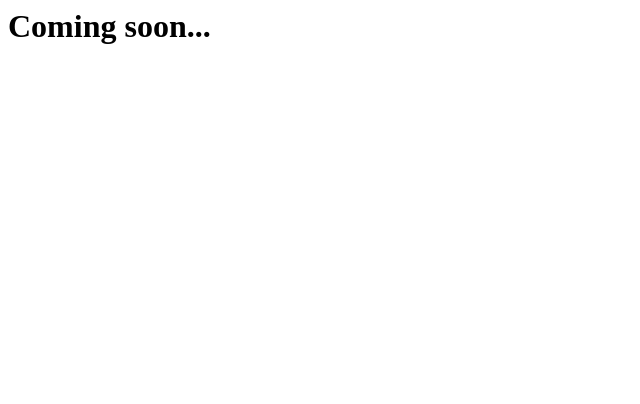
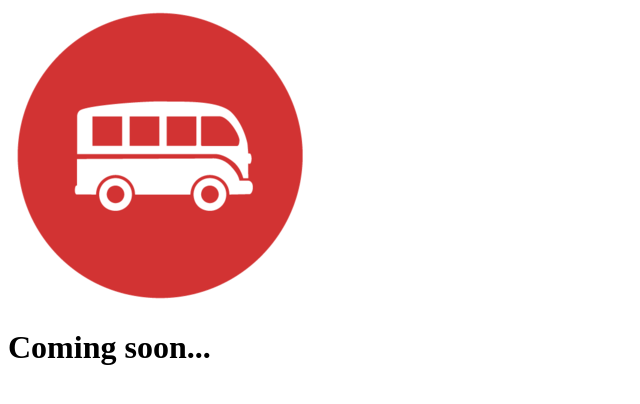
Before and after one commit to Tamazonia/testibus, a plain HTML site: page index.html in a window 1280 px wide. Shown: the whole page, without its empty margins (0-640 px from the left). Drawn offline with Linux system fonts and the light colour scheme.

Commit message:
added logo

```diff
--- a/index.html
+++ b/index.html
@@ -1,6 +1,7 @@
 <html>
   <head></head>
   <body>
-    <h1>Coming soon...</h1>
+    <img src="logo.png" alt="">
+    <h1>Coming soon...
   </body>
 </html>
```
Also changed, not shown: logo.png (added).
